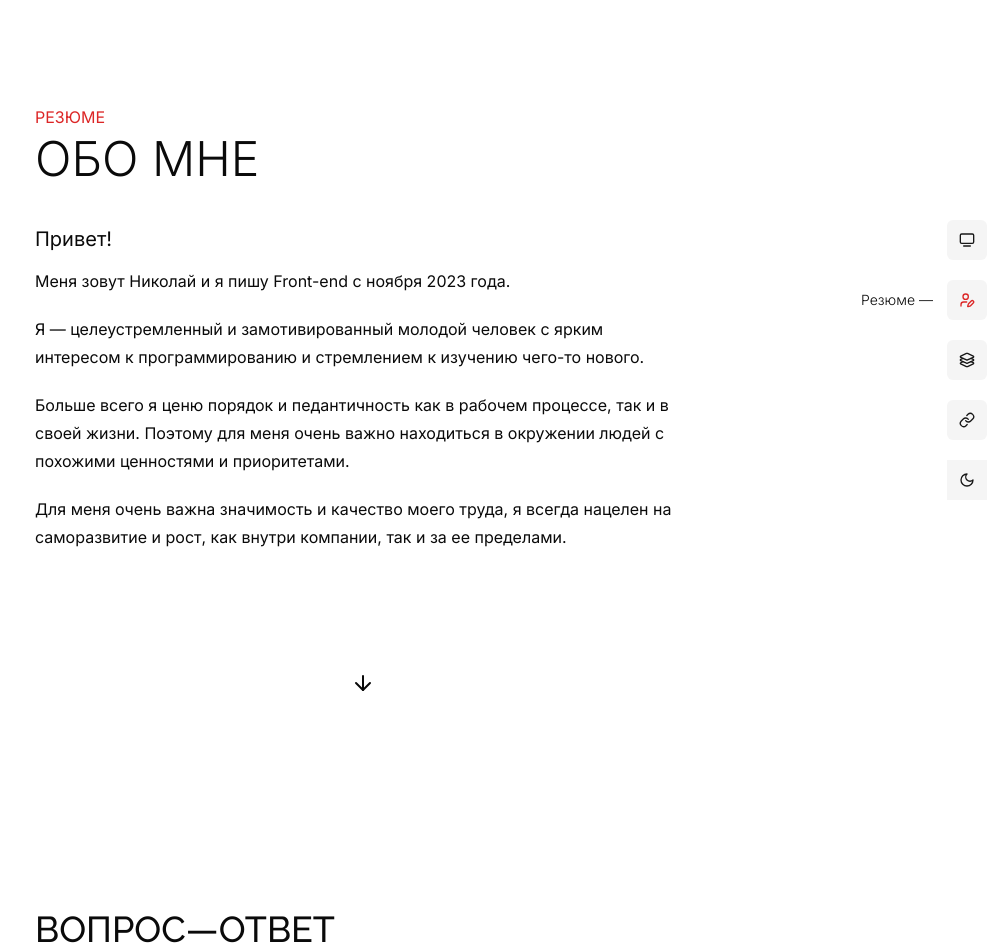
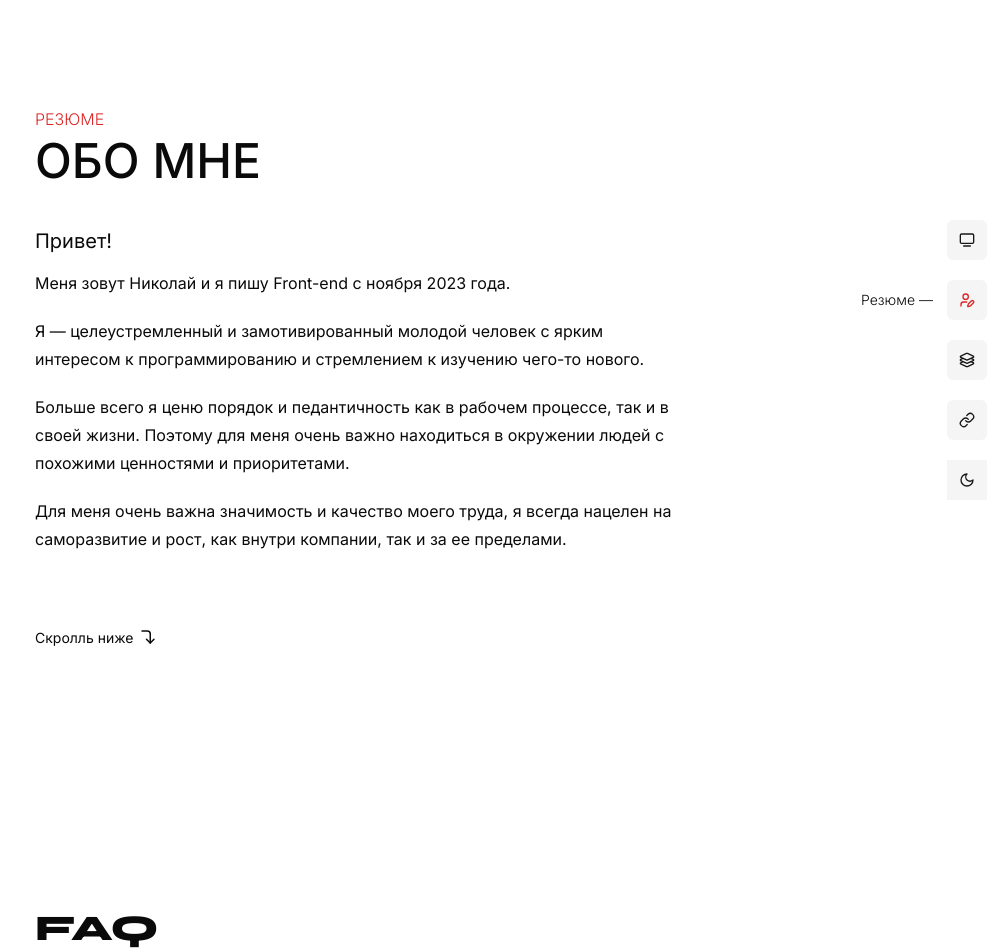
Before and after one commit to 4Forsythe/portfolio, a Next.js app: page /resume in a window 1280 px wide. Shown: the part 40-992 px from the top of the page, without its empty margins (277-1280 px from the left). Built offline with nearby package versions, Linux system fonts and the light colour scheme; no server answers.

Commit message:
Add initial animations for resume page

```diff
--- a/src/components/shared/faq.tsx
+++ b/src/components/shared/faq.tsx
@@ -19,20 +19,30 @@ import { FAQ as FAQ_ITEMS, SOCIALS } from '@/constants'
 
 export const FAQ: React.FC = () => {
   return (
-    <Container className="max-w-[768px] w-full min-h-screen flex flex-1 flex-col">
-      <div className="sm:px-14 px-10 py-20 flex flex-1 flex-col sm:items-start items-center justify-center">
-        <div className="mb-10">
-          <h1 className="font-raleway sm:text-4xl text-3xl font-medium uppercase dark:text-primary">
-            Вопрос—ответ
-          </h1>
-        </div>
+    <Container className="max-w-[768px] w-full sm:min-h-screen flex flex-1 flex-col">
+      <div className="sm:px-14 sm:py-10 p-10 pb-20 flex flex-1 flex-col sm:items-start items-center justify-center">
+        <motion.div
+          className="mb-10"
+          initial={{ x: -300, opacity: 0 }}
+          animate={{ x: 0, opacity: 1 }}
+          transition={{ duration: 0.75, delay: 0.55 }}
+        >
+          <h1 className="font-syne sm:text-4xl text-3xl font-extrabold uppercase">FAQ</h1>
+        </motion.div>
 
         <Accordion className="w-full mb-10" type="single" collapsible>
-          {FAQ_ITEMS.map((faq) => (
-            <AccordionItem key={faq.slug} value={faq.slug}>
-              <AccordionTrigger>{faq.question}</AccordionTrigger>
-              <AccordionContent className="font-raleway">{faq.answer}</AccordionContent>
-            </AccordionItem>
+          {FAQ_ITEMS.map((faq, index) => (
+            <motion.div
+              key={faq.slug}
+              initial={{ x: -300, opacity: 0 }}
+              animate={{ x: 0, opacity: 1 }}
+              transition={{ duration: 0.3, delay: (index + 1) * 0.4 }}
+            >
+              <AccordionItem value={faq.slug}>
+                <AccordionTrigger>{faq.question}</AccordionTrigger>
+                <AccordionContent className="font-raleway">{faq.answer}</AccordionContent>
+              </AccordionItem>
+            </motion.div>
           ))}
         </Accordion>
 
@@ -43,10 +53,8 @@ export const FAQ: React.FC = () => {
               initial={{ rotate: 180, scale: 0 }}
               animate={{ rotate: 0, scale: 1 }}
               transition={{
-                type: 'spring',
-                stiffness: 260,
-                damping: 20,
-                delay: 0.4,
+                duration: 0.3,
+                delay: FAQ_ITEMS.length * 0.4,
               }}
             >
               <Link href={item.href} target="_blank">
--- a/src/components/shared/resume.tsx
+++ b/src/components/shared/resume.tsx
@@ -2,7 +2,8 @@
 
 import React from 'react'
 
-import { ArrowDown } from 'lucide-react'
+import { motion } from 'framer-motion'
+import { CornerRightDown } from 'lucide-react'
 
 import { Container } from '@/components'
 
@@ -10,21 +11,40 @@ import ResumeDescription from '@/content/resume.mdx'
 
 export const Resume: React.FC = () => {
   return (
-    <Container className="max-w-[768px] w-full min-h-screen flex flex-1 flex-col items-center justify-center relative">
-      <div className="w-full sm:px-14 px-10 py-20 flex flex-col sm:items-start items-center">
-        <div className="mb-10 space-y-1.5 flex flex-col">
-          <span className="sm:text-base text-sm text-primary uppercase dark:text-foreground">
+    <Container className="max-w-[768px] w-full sm:min-h-screen flex flex-1 flex-col items-center justify-center relative">
+      <div className="w-full sm:mt-0 mt-20 sm:px-14 p-10 flex flex-col sm:items-start items-center">
+        <motion.div
+          className="mb-10 space-y-1.5 flex flex-col"
+          initial={{ x: -300, opacity: 0 }}
+          animate={{ x: 0, opacity: 1 }}
+          transition={{ duration: 0.5, delay: 0.4 }}
+        >
+          <span className="sm:text-base text-xs font-light text-primary sm:text-left text-center uppercase dark:text-foreground">
             Резюме
           </span>
-          <h1 className="sm:text-5xl text-4xl font-light uppercase dark:text-primary">Обо мне</h1>
-        </div>
+          <h1 className="sm:text-5xl text-4xl font-medium uppercase dark:text-primary">Обо мне</h1>
+        </motion.div>
 
-        <div className="mb-10 sm:prose-base prose-sm sm:text-left text-center dark:prose-invert leading-8">
+        <motion.div
+          className="mb-10 sm:prose-base prose-sm sm:text-left text-center dark:prose-invert leading-8"
+          initial={{ x: -300, opacity: 0 }}
+          animate={{ x: 0, opacity: 1 }}
+          transition={{ duration: 0.8, delay: 0.4 }}
+        >
           <ResumeDescription />
-        </div>
+        </motion.div>
       </div>
 
-      <ArrowDown size={24} />
+      <motion.div
+        className="px-14 sm:flex hidden self-start items-center"
+        initial={{ opacity: 0 }}
+        animate={{ opacity: 1 }}
+        transition={{ duration: 0.75, delay: 1.25 }}
+      >
+        <span className="gap-1.5 text-sm flex animate-bounce">
+          Скролль ниже <CornerRightDown size={18} />
+        </span>
+      </motion.div>
     </Container>
   )
 }
```
